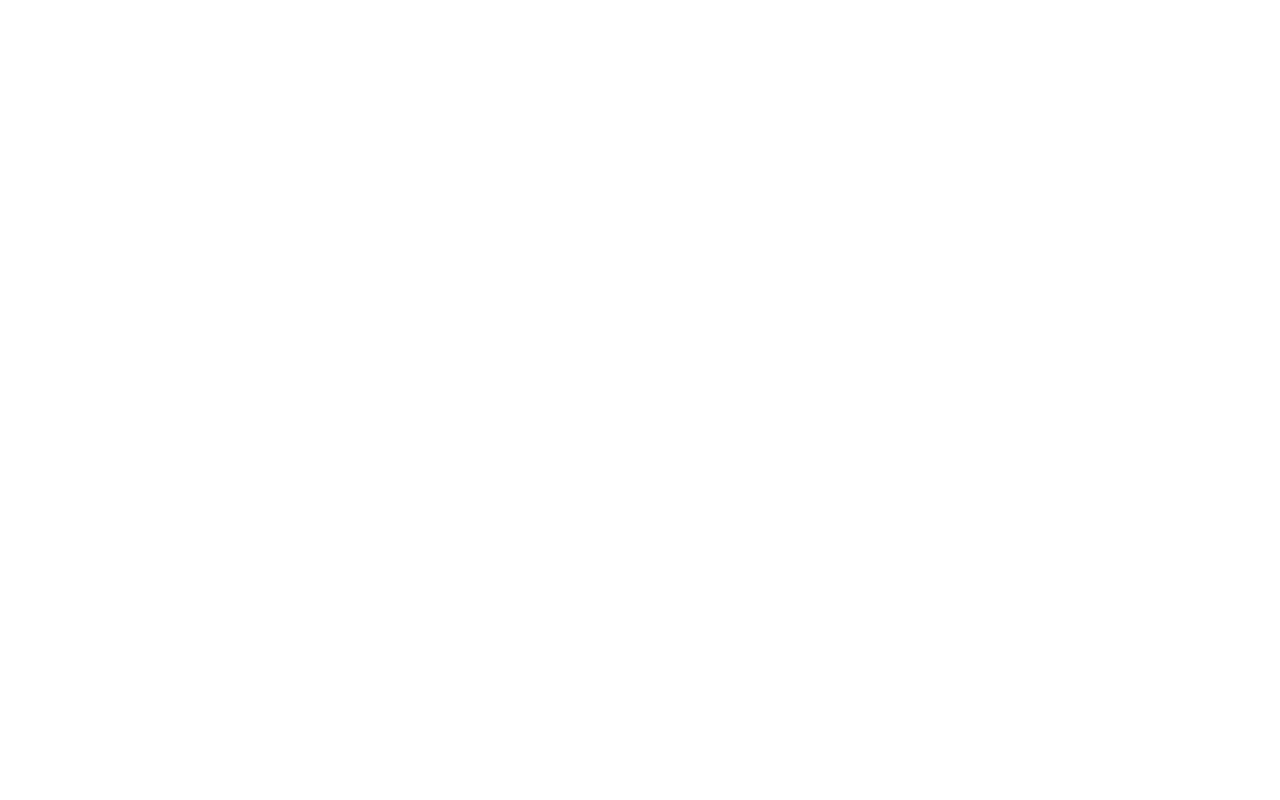
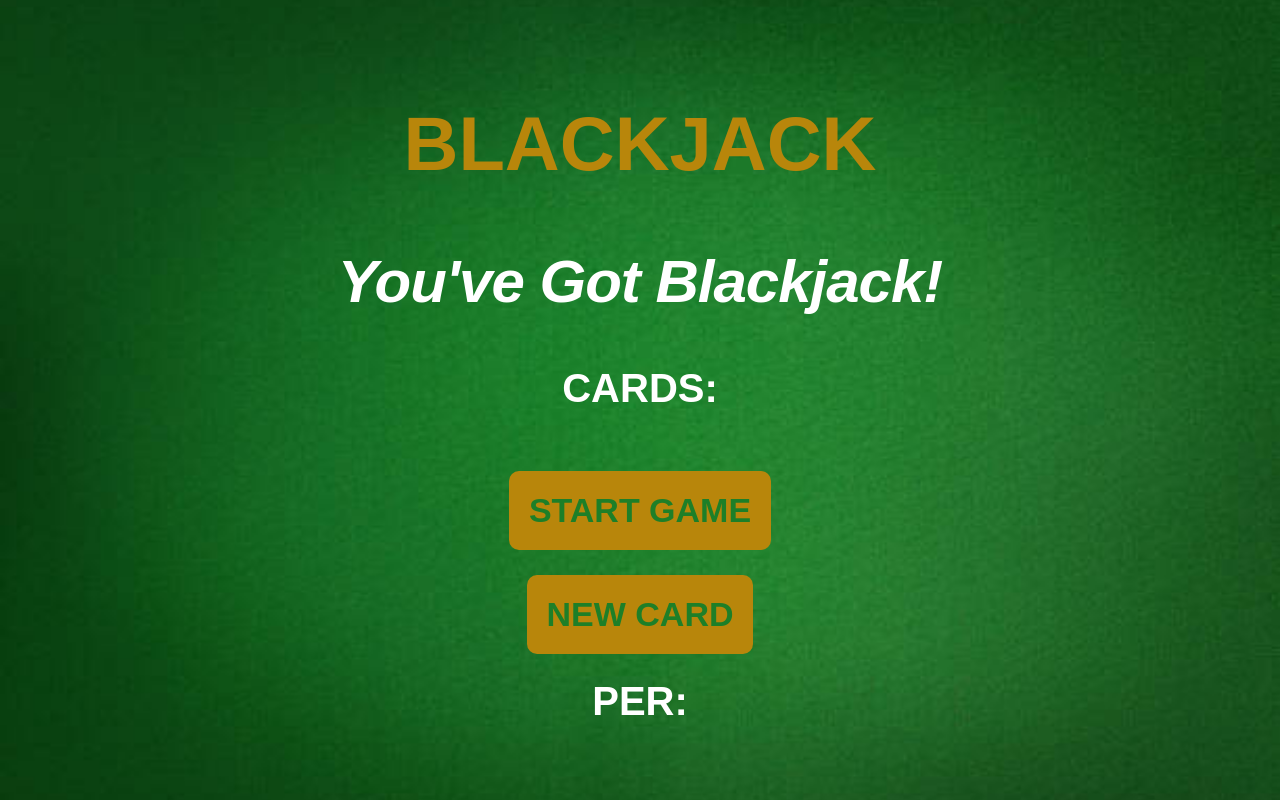
Before and after one commit to TaVitka/blackjack_project, a plain HTML site: page index.html in a window 1280 px wide. Drawn offline with Linux system fonts and the light colour scheme.

Commit message:
added some tags into html + added styles

```diff
--- a/css/style.css
+++ b/css/style.css
@@ -8,8 +8,8 @@
   box-sizing: inherit;
 }
 
-ol[class],
-ul[class] {
+ol,
+ul {
   padding: 0;
 }
 
@@ -21,8 +21,8 @@
 h5,
 h6,
 p,
-ol[class],
-ul[class],
+ol,
+ul,
 li,
 figure,
 figcaption,
@@ -50,5 +50,52 @@
 
 body {
   min-height: 100vh;
+  font-family: sans-serif;
+  color: #ffffff;
+  font-size: 40px;
+  font-weight: bold;
+  text-transform: uppercase;
+}
 
+.container {
+  background-image: url('../images/bg.jpg');
+  background-repeat: no-repeat;
+  background-position: center center;
+  background-size: cover;
+  min-height: 100vh;
+  text-align: center;
 }
+
+.main__title {
+  padding-top: 100px;
+  color: darkgoldenrod;
+  font-size: 76px;
+  margin-bottom: 60px;
+}
+
+.main__subtitle {
+  font-style: italic;
+  letter-spacing: -1px;
+  margin-bottom: 50px;
+  text-transform: capitalize;
+}
+
+.cards__title,
+.cards__list {
+  margin-bottom: 60px;
+}
+
+
+.btn {
+  display: block;
+  margin: 0 auto;
+  border: none;
+  border-radius: 10px;
+  margin-bottom: 25px;
+  padding: 20px;
+  font-size: 34px;
+  text-transform: uppercase;
+  color: #1d7f28;
+  background-color: darkgoldenrod;
+  cursor: pointer;
+  }
--- a/index.html
+++ b/index.html
@@ -10,6 +10,23 @@
 <body>
 
 
+  <div class="container">
+    <h1 class="main__title">Blackjack</h1>
+    <h2 class="main__subtitle">You've got blackjack!</h2>
+    <span class="cards__title">Cards:</span>
+    <ul class="cards__list">
+      <li class="card__random" id="card1"></li>
+      <li class="card__random" id="card2"></li>
+      <li class="card__sum" id="card-sum"></li>
+    </ul>
+
+    <button class="btn" id="start">Start game</button>
+    <button class="btn" id="new-card">New card</button>
+
+    <span class="per" id="per">Per: </span>
+  </div>
+
+
   <script src="js/jquery-3.6.0.min.js"></script>
   <script src="js/main.js"></script>
 </body>
```
Also changed, not shown: images/bg.jpg (added).
